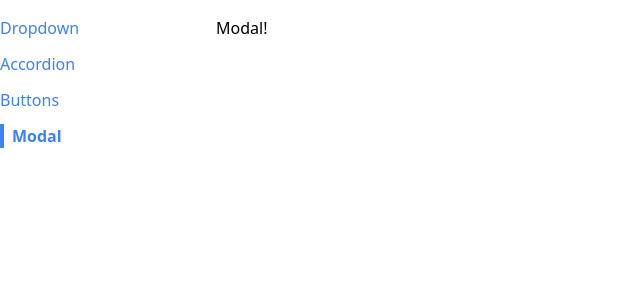
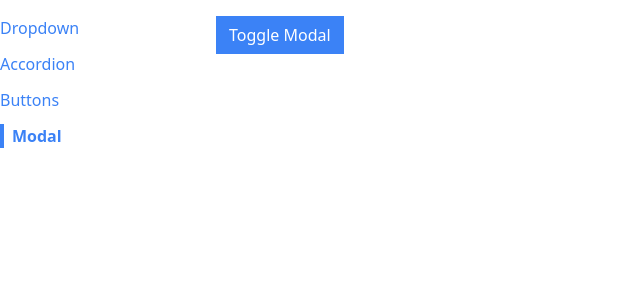
Before and after one commit to PedroMarMol/comps, a React (Create React App) app: page /modal in a window 1280 px wide. Shown: the top 300 px of the page, without its empty margins (0-640 px from the left). Built offline with nearby package versions, Linux system fonts and the light colour scheme.

Commit message:
toggle modal visibility

```diff
--- a/src/pages/ModalPage.js
+++ b/src/pages/ModalPage.js
@@ -1,9 +1,18 @@
+import { useState } from "react";
 import Modal from "../components/Modal";
+import Button from '../components/Button';
 
 function ModalPage() {
+    const [showModal, setUseModal] = useState(false);
+
+    const handleClick = () => {
+        setUseModal(!showModal);
+    };
+
     return (
         <div>
-            <Modal />
+            <Button onClick={handleClick} primary>Toggle Modal</Button>
+            {showModal && <Modal />}
         </div>
     );
 }
```
